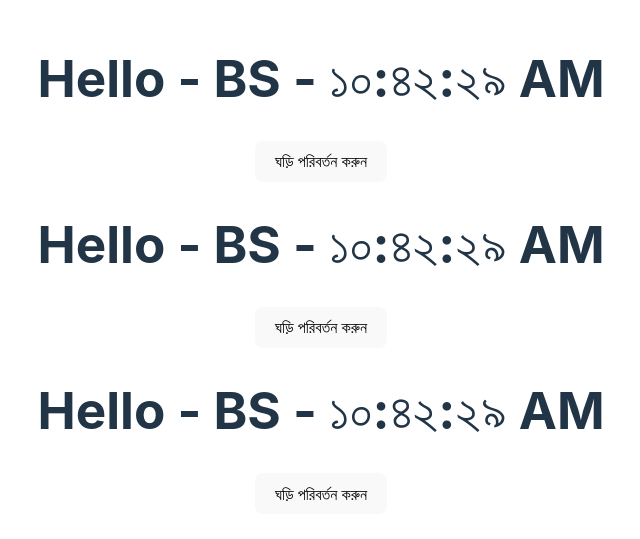
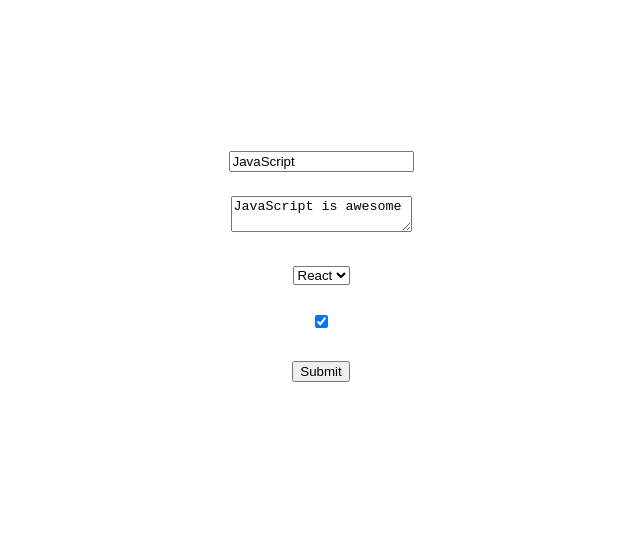
Before and after one commit to jamilcse13/reactJS, a React (Vite) app in the folder myreactapp/: page / in a window 1280 px wide. Shown: the part 135-674 px from the top of the page, without its empty margins (319-959 px from the left). Built offline with nearby package versions, Linux system fonts and the light colour scheme.

Commit message:
forms- controlled and uncontrolled component

```diff
--- a/myreactapp/src/App.jsx
+++ b/myreactapp/src/App.jsx
@@ -1,9 +1,15 @@
 import ClockList from "./components/ClockList";
+import Form from "./components/Form";
 import './App.css'
 
 function App() {
-  const quantities = [1,2,3];
-  return <ClockList quantities={quantities} locale="bn-BD" >Bangladesh</ClockList>;
+  // const quantities = [1,2,3];
+  // return <ClockList quantities={quantities} locale="bn-BD" >Bangladesh</ClockList>;
+  return (
+    <div>
+      <Form/>
+    </div>
+  );
 }
 
 export default App;
--- /dev/null
+++ b/myreactapp/src/components/Form.jsx
@@ -0,0 +1,83 @@
+import React from "react";
+
+export default class Form extends React.Component {
+    state = {
+        title: 'JavaScript',
+        text: 'JavaScript is awesome',
+        library: 'React',
+        isAwesome: true,
+    };
+
+    handleChange = (e) => {
+        if (e.target.type === 'text') {
+            this.setState({
+                title: e.target.value
+            });
+        } else if (e.target.type === 'textarea') {
+            this.setState({
+                text: e.target.value
+            });
+        } else if (e.target.type === 'select-one') {
+            this.setState({
+                library: e.target.value
+            });
+        } else if (e.target.type === 'checkbox') {
+            this.setState({
+                isAwesome: e.target.checked
+            });
+        } else {
+            console.log('Nothing here');
+        }
+    };
+
+    submitHandler = (e) => {
+        const { title, text, library, isAwesome } = this.state;
+        e.preventDefault();
+        console.log(title, text, library, isAwesome);
+    }
+
+
+    render() {
+        const { title, text, library, isAwesome } = this.state;
+
+        return (
+        <div>
+            <form onSubmit={this.submitHandler}>
+                <input
+                    type="text"
+                    placeholder="Enter title"
+                    value={title}
+                    onChange={this.handleChange}
+                />
+                <br />
+                <br />
+
+                <textarea
+                    name="text"
+                    value={text}
+                    onChange={this.handleChange}
+                />
+                <br />
+                <br />
+
+                <select value={library} onChange={this.handleChange}>
+                    <option value="React">React</option>
+                    <option value="Vue">Vue</option>
+                </select>
+                <br />
+                <br />
+
+                <input
+                    type="checkbox"
+                    checked={isAwesome}
+                    onChange={this.handleChange}
+                />
+                <br />
+                <br />
+
+                <input type="submit" value="Submit" />
+            </form>
+        </div>
+        );
+    }
+}
```
Also changed, not shown: 1 other file (tests, documents, lock files or other folders).
